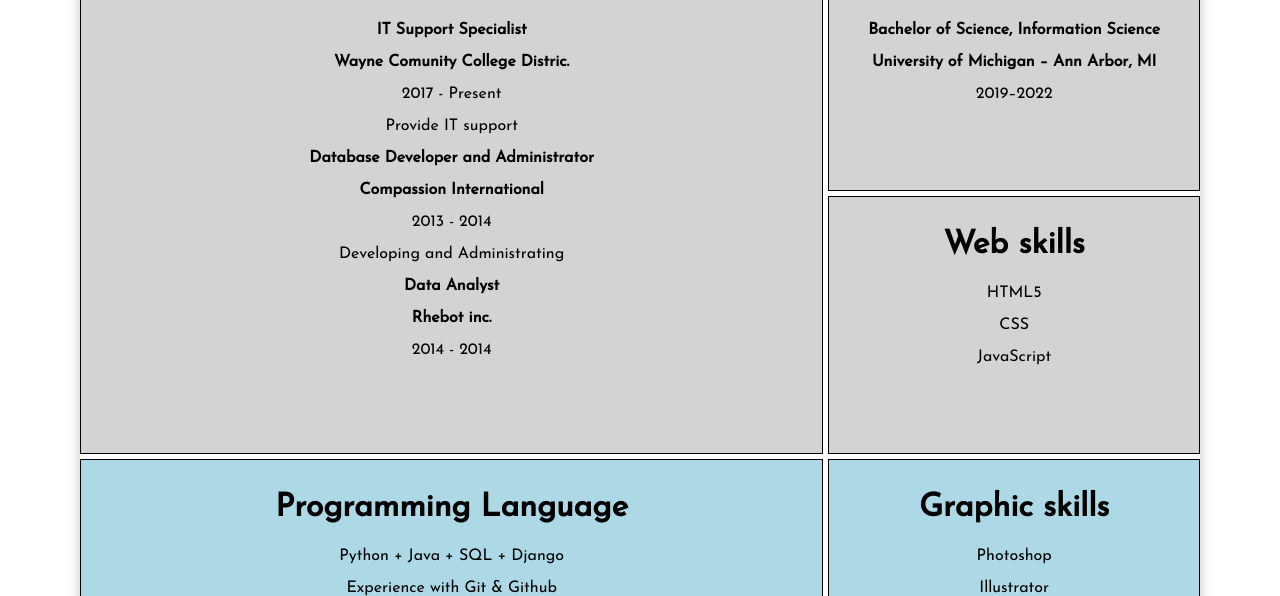
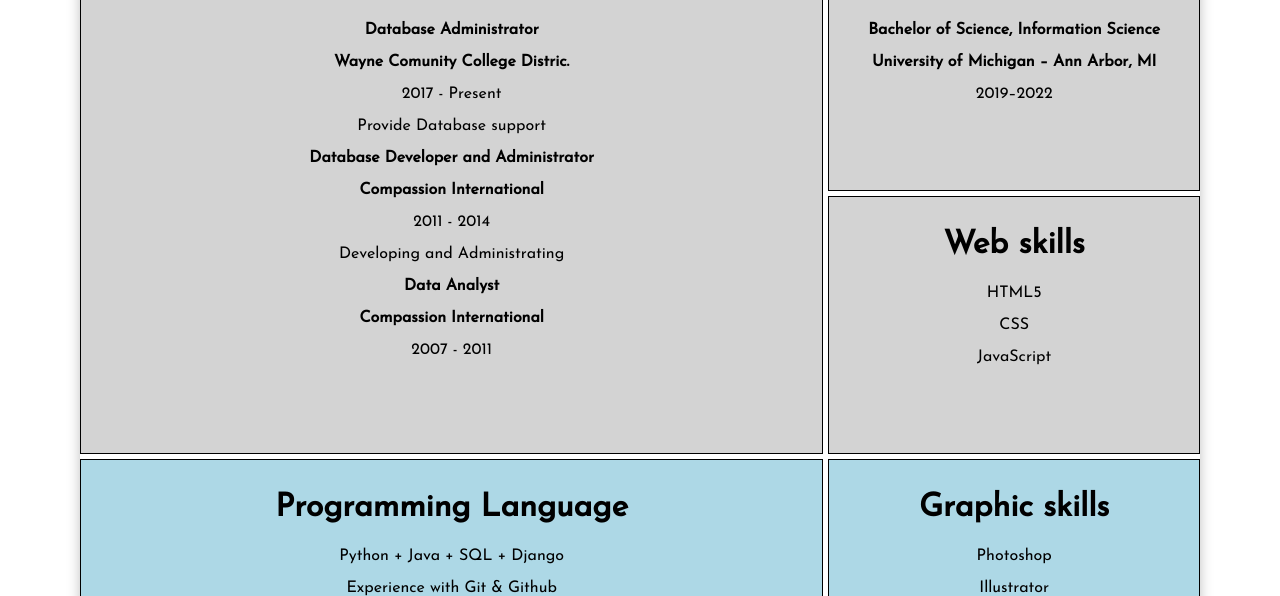
Before and after one commit to ybeyene/portfolio, a plain HTML site: page resume.html in a window 1280 px wide. Shown: the part 504-1100 px from the top of the page. Drawn offline with Linux system fonts and the light colour scheme.

Commit message:
Update resume.html

```diff
--- a/resume.html
+++ b/resume.html
@@ -51,21 +51,21 @@
         <section class="grid-area work">
             <h2>Expriance</h2>
 
-                <h3>IT Support Specialist</h3>
+                <h3>Database Administrator</h3>
                 <h3>Wayne Comunity College Distric.</h3>
                 <p>2017 - Present</p>
-                <p>Provide IT support</p>
+                <p>Provide Database support</p>
 
 
                 <h3>Database Developer and Administrator</h3>
                 <h3>Compassion International</h3>
-                <p>2013 - 2014</p>
+                <p>2011 - 2014</p>
                 <p>Developing and Administrating</p>
 
 
                 <h3>Data Analyst</h3>
-                <h3>Rhebot inc.</h3>
-                <p>2014 - 2014</p>
+                <h3>Compassion International</h3>
+                <p>2007 - 2011</p>
 
         </section>
         <section class="grid-area skills1">
```
